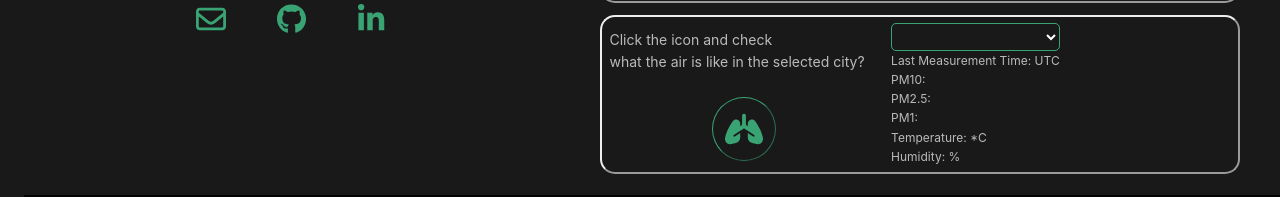
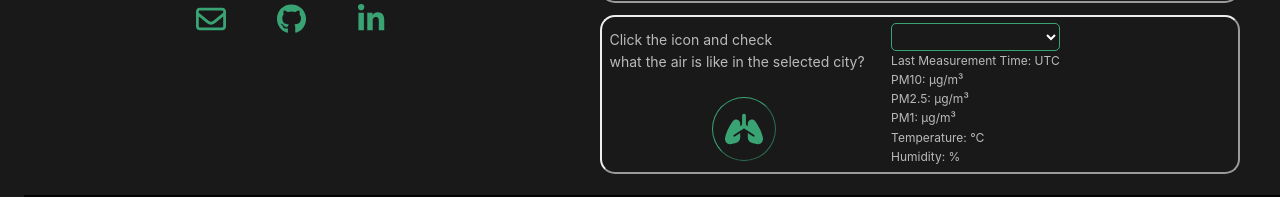
Before and after one commit to AgataBialoskorska/vuePortfolio, a Vue app: page /projects in a window 1280 px wide. Shown: the part 543-740 px from the top of the page. Built offline with nearby package versions, Linux system fonts and the light colour scheme; no server answers.

Commit message:
add units of measurement

```diff
--- a/src/components/AirlyApi.vue
+++ b/src/components/AirlyApi.vue
@@ -7,10 +7,10 @@
 			<option value="Poznan">Poznan</option>
 		</select>
 		<p>Last Measurement Time: {{ time }} UTC</p>
-		<p>PM10: {{ pm10 }}</p>
-		<p>PM2.5: {{ pm25 }}</p>
-		<p>PM1: {{ pm1 }}</p>
-		<p>Temperature: {{ temp }}*C</p>
+		<p>PM10: {{ pm10 }} µg/m³</p>
+		<p>PM2.5: {{ pm25 }} µg/m³</p>
+		<p>PM1: {{ pm1 }} µg/m³</p>
+		<p>Temperature: {{ temp }}℃</p>
 		<p>Humidity: {{ hum }}%</p>
 	</div>
 </template>
```
